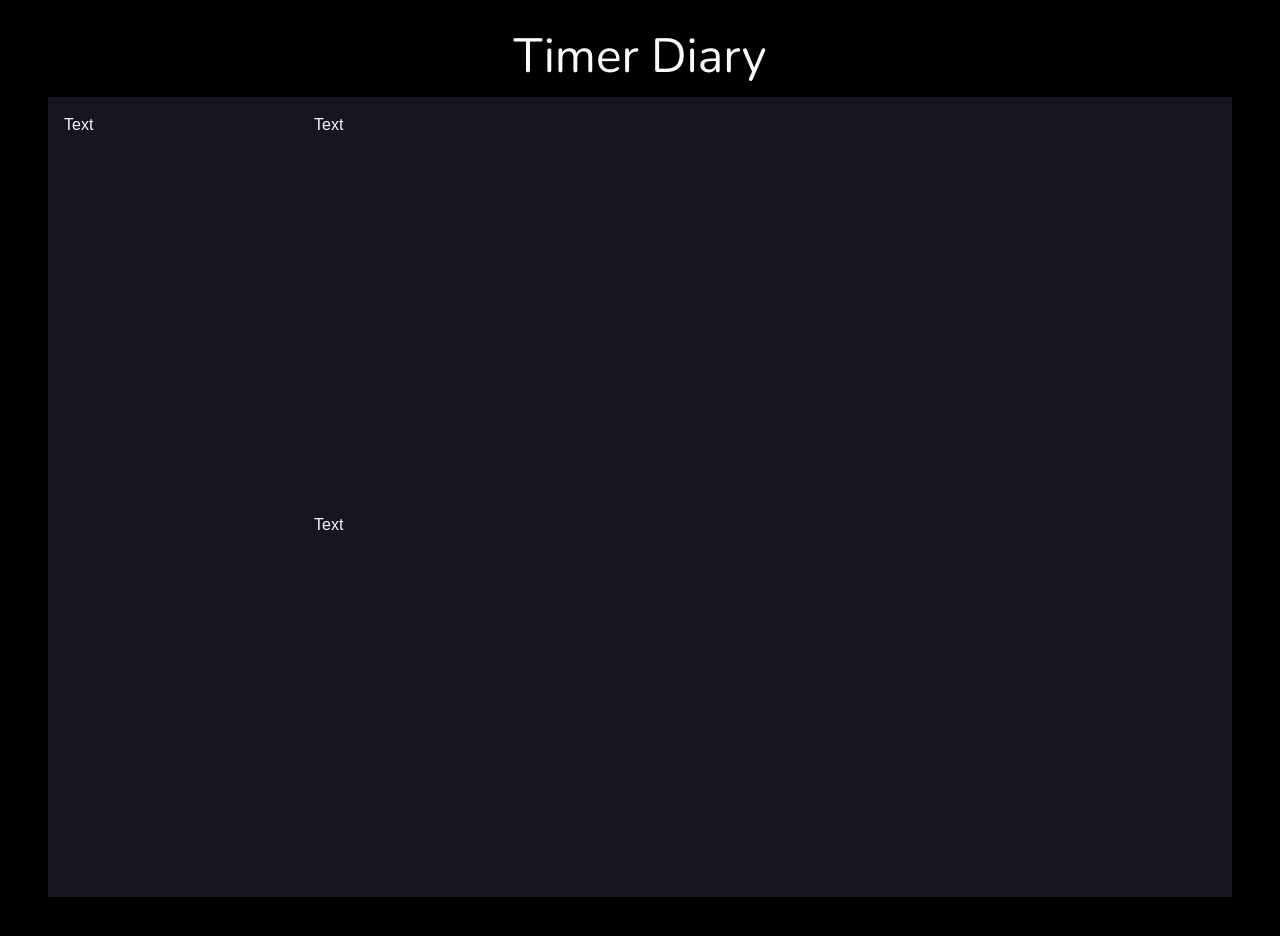
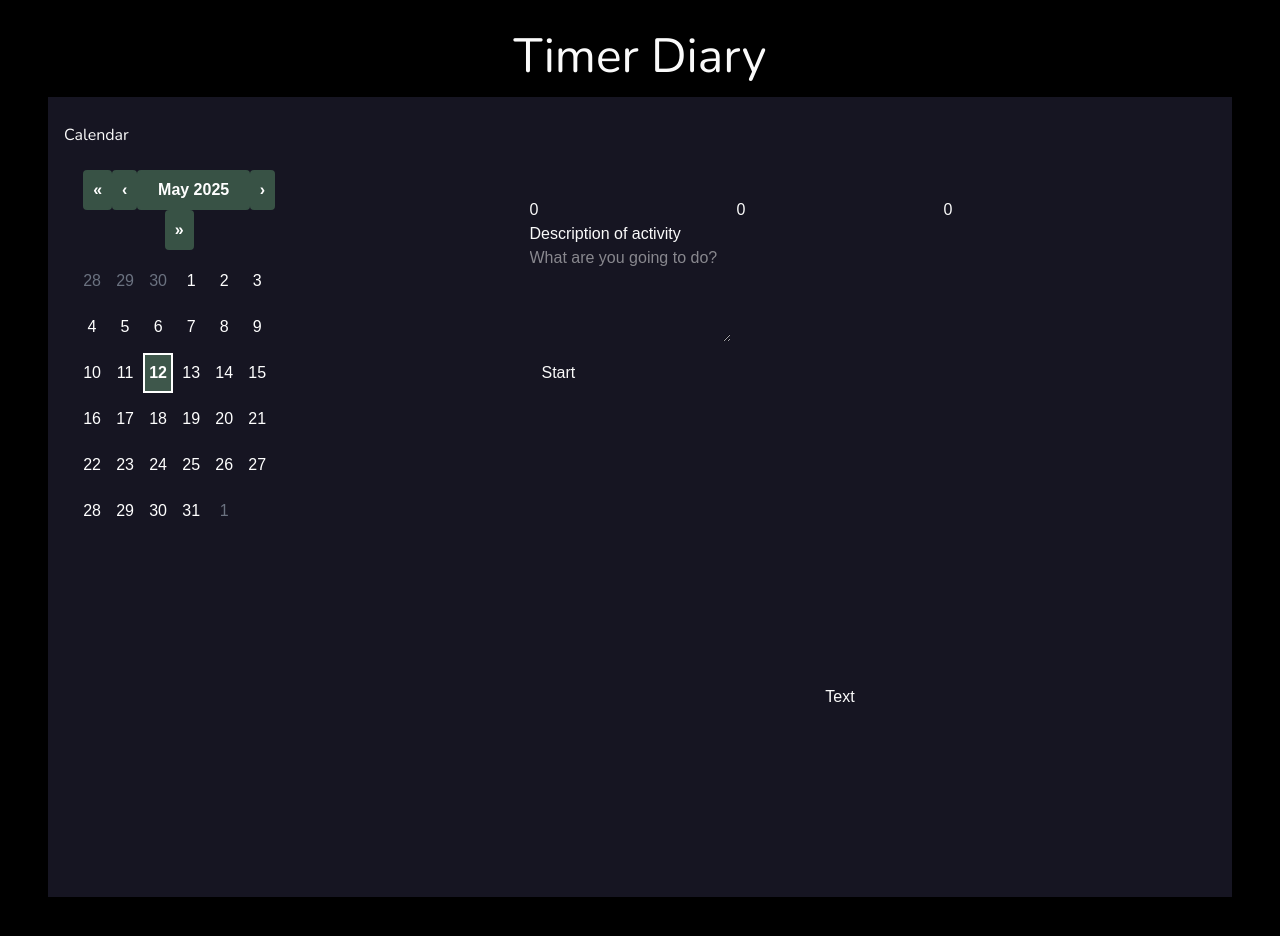
Before and after one commit to ljbroersen/timer-diary-v2, a React (Vite) app: page / in a window 1280 px wide. Shown: the top 936 px of the page. Built offline with nearby package versions, Linux system fonts and the light colour scheme.

Commit message:
feat: added more components; changed the layout a little bit to make the left navbar wider

```diff
--- a/package.json
+++ b/package.json
@@ -12,7 +12,9 @@
   "dependencies": {
     "@tailwindcss/vite": "^4.1.6",
     "react": "^19.1.0",
+    "react-calendar": "^5.1.0",
     "react-dom": "^19.1.0",
+    "react-timer-hook": "^4.0.5",
     "tailwindcss": "^4.1.6"
   },
   "devDependencies": {
--- /dev/null
+++ b/src/calendar.css
@@ -0,0 +1,107 @@
+/* General Calendar Styles */
+.react-calendar {
+  padding: 10px;
+  font-family: "Arial", sans-serif;
+  color: white;
+  width: 18vw;
+}
+
+/* Navigation Styles (Month Selector and Arrows) */
+.react-calendar__navigation {
+  display: flex;
+  flex-wrap: wrap;
+  width: 15vw;
+  margin: auto;
+  padding: 8px 0px;
+  align-items: center;
+  justify-content: center;
+}
+
+.react-calendar__navigation button {
+  background: #385245;
+  border: none;
+  border-radius: 4px;
+  color: white;
+  font-weight: bold;
+  padding: 8px 10px;
+  cursor: pointer;
+}
+
+.react-calendar__navigation button:hover {
+  background: #fc8b8d;
+}
+
+/* Day Grid Styles */
+.react-calendar__month-view__days__day {
+  height: 40px;
+  width: 40px;
+  display: flex;
+  align-items: center;
+  justify-content: center;
+  margin: 2px 6px;
+  cursor: pointer;
+  transition: background 0.3s;
+}
+
+.react-calendar__month-view__days__day--neighboringMonth {
+  color: #6b7280;
+}
+
+.react-calendar__tile--now {
+  background: #3e574b;
+  font-weight: bold;
+  border: solid 2px white;
+}
+
+.react-calendar__tile--now:hover {
+  background: #3e574b;
+}
+
+.react-calendar__tile--active {
+  background: #fc8b8d;
+  color: white;
+  font-weight: bold;
+}
+
+.react-calendar__tile--active:hover {
+  background: #059669;
+}
+
+/* Weekday Name Styles */
+.react-calendar__month-view__weekdays {
+  font-weight: bold;
+  color: #fc8b8d;
+  text-decoration: underline solid white;
+  text-underline-offset: 5px;
+}
+
+.react-calendar__month-view__weekdays__weekday {
+  display: flex;
+  justify-content: center;
+  margin: 7px 0px 7px -2px;
+}
+.react-calendar__month-view__weekdays__weekday:first-child {
+  margin-left: 5px;
+}
+
+/* Additional Styling */
+.react-calendar__tile:hover {
+  background: #3e574b;
+  color: white;
+}
+
+.react-calendar__year-view__months__month,
+.react-calendar__decade-view__years__year {
+  margin: 4px 0px;
+  padding: 8px 0px;
+}
+
+@media (max-width: 1639px) {
+  .react-calendar__month-view__weekdays__weekday {
+    display: none;
+  }
+
+  .react-calendar__month-view__days__day {
+    margin: 3px;
+  }
+}
--- /dev/null
+++ b/src/components/Button.tsx
@@ -0,0 +1,17 @@
+import React from "react";
+
+interface ButtonProps {
+  onClick?: (event: React.MouseEvent<HTMLButtonElement>) => void;
+  children: React.ReactNode;
+}
+
+export default function Button({ onClick, children }: Readonly<ButtonProps>) {
+  return (
+    <button
+      className="p-3 cursor-pointer"
+      onClick={onClick}
+    >
+      {children}
+    </button>
+  );
+}
--- a/src/components/Diary.tsx
+++ b/src/components/Diary.tsx
@@ -1,9 +1,7 @@
-function Diary() {
+export default function Diary() {
     return (
         <div>
             Text
         </div>
     )
 }
-
-export default Diary
--- a/src/components/Main.tsx
+++ b/src/components/Main.tsx
@@ -1,25 +1,24 @@
 import Diary from "./Diary";
+import Navigation from "./Navigation";
 import Timer from "./Timer";
 
-function Main() {
+export default function Main() {
   return (
-    <div className="min-h-screen grid grid-cols-[250px_1fr] mx-12 mb-12 bg-[rgb(var(--color-bg-primary))] text-[rgb(var(--color-text-base))]">
+    <div className="min-h-screen grid grid-cols-[400px_1fr] mx-12 mb-12 bg-[rgb(var(--color-bg-primary))] text-[rgb(var(--color-text-base))]">
 
       <nav className="bg-[rgb(var(--color-bg-secondary))] p-4">
-        Text
+        <Navigation />
       </nav>
 
       <div className="flex flex-col min-h-screen">
-        <div className="bg-[rgb(var(--color-bg-secondary))] p-4 h-1/2">
-        <Timer />
+        <div className="bg-[rgb(var(--color-bg-secondary))] p-4 h-1/2 flex justify-center items-center">
+          <Timer />
         </div>
-        <div className="bg-[rgb(var(--color-bg-secondary))] p-4 h-1/2">
-        <Diary />
+        <div className="bg-[rgb(var(--color-bg-secondary))] p-4 h-1/2 flex justify-center items-center">
+          <Diary />
         </div>
       </div>
 
     </div>
   );
 }
-
-export default Main;
--- /dev/null
+++ b/src/components/Navigation.tsx
@@ -0,0 +1,11 @@
+import Calendar from "react-calendar"
+import "../calendar.css"
+
+export default function Navigation() {
+    return (
+        <div>
+        <h2>Calendar</h2>
+        <Calendar />
+        </div>
+    )
+}
--- a/src/components/Timer.tsx
+++ b/src/components/Timer.tsx
@@ -1,9 +1,147 @@
-function Timer() {
-        return (
-        <div>
-            Text
-        </div>
-    )
+import { useTimer } from "react-timer-hook";
+import { useState } from "react";
+import "../index.css";
+import Button from "./Button";
+
+
+interface MyTimerProps {
+  expiryTimestamp?: Date;
+  onRestart?: (difference: string, description: string) => void;
 }
 
-export default Timer
+export default function Timer({
+  expiryTimestamp,
+  onRestart,
+}: Readonly<MyTimerProps>) {
+  const [showInputs, setShowInputs] = useState<boolean>(true);
+  const [customTime, setCustomTime] = useState({
+    hours: 0,
+    minutes: 0,
+    seconds: 0,
+  });
+  const [timerDescription, setTimerDescription] = useState<string>("");
+
+  const { seconds, minutes, hours, isRunning, start, pause, resume, restart } =
+    useTimer({
+      expiryTimestamp: expiryTimestamp || new Date(),
+      // onExpire: () => alert("Finished!"),
+    });
+
+  const handleStart = () => {
+    if (showInputs) {
+      const newExpiryTime = new Date();
+      newExpiryTime.setHours(newExpiryTime.getHours() + customTime.hours);
+      newExpiryTime.setMinutes(newExpiryTime.getMinutes() + customTime.minutes);
+      newExpiryTime.setSeconds(newExpiryTime.getSeconds() + customTime.seconds);
+      restart(newExpiryTime);
+      setShowInputs(false);
+    } else {
+      start();
+    }
+  };
+
+  const handleRestart = () => {
+    const leftoverTimeInMs = hours * 3600000 + minutes * 60000 + seconds * 1000;
+    const customTimeInMs =
+      customTime.hours * 3600000 +
+      customTime.minutes * 60000 +
+      customTime.seconds * 1000;
+
+    const differenceInMs = customTimeInMs - leftoverTimeInMs;
+
+    const formatTime = (ms: number) => {
+      const hours = Math.floor(ms / 3600000);
+      const minutes = Math.floor((ms % 3600000) / 60000);
+      const seconds = Math.floor((ms % 60000) / 1000);
+
+      return `${String(hours).padStart(2, "0")}:${String(minutes).padStart(
+        2,
+        "0"
+      )}:${String(seconds).padStart(2, "0")}`;
+    };
+
+    const difference = formatTime(differenceInMs);
+    const currentDescription = timerDescription;
+
+    if (onRestart) {
+      onRestart(difference, currentDescription);
+    }
+
+    setShowInputs(true);
+    setTimerDescription("");
+  };
+
+ return (
+    <div>
+      {showInputs ? (
+        <div>
+          <input
+            type="number"
+            className=""
+            placeholder="Hours"
+            value={customTime.hours}
+            onChange={(e) =>
+              setCustomTime({
+                ...customTime,
+                hours: e.target.value === "" ? 0 : parseInt(e.target.value),
+              })
+            }
+          />
+          <input
+            type="number"
+            className=""
+            placeholder="Minutes"
+            value={customTime.minutes}
+            onChange={(e) =>
+              setCustomTime({
+                ...customTime,
+                minutes: e.target.value === "" ? 0 : parseInt(e.target.value),
+              })
+            }
+          />
+          <input
+            type="number"
+            className=""
+            placeholder="Seconds"
+            value={customTime.seconds}
+            onChange={(e) =>
+              setCustomTime({
+                ...customTime,
+                seconds: e.target.value === "" ? 0 : parseInt(e.target.value),
+              })
+            }
+          />
+          <p className="">
+            Description of activity
+          </p>
+          <textarea
+            className=""
+            placeholder="What are you going to do?"
+            value={timerDescription}
+            onChange={(e) => setTimerDescription(e.target.value)}
+            rows={4}
+            wrap="soft"
+          />
+
+          <br />
+          <Button onClick={handleStart}>Start</Button>
+        </div>
+      ) : (
+        <div>
+          <div className="">
+            <span>
+              {`${hours.toString().padStart(2, "0")}:${minutes
+                .toString()
+                .padStart(2, "0")}:${seconds.toString().padStart(2, "0")}`}
+            </span>
+          </div>
+
+          <p className="">{isRunning ? "Running" : "Not running"}</p>
+          <Button onClick={pause}>Pause</Button>
+          <Button onClick={resume}>Resume</Button>
+          <Button onClick={handleRestart}>Restart</Button>
+        </div>
+      )}
+    </div>
+  );
+}
```
Also changed, not shown: 1 other file (tests, documents, lock files or other folders).
